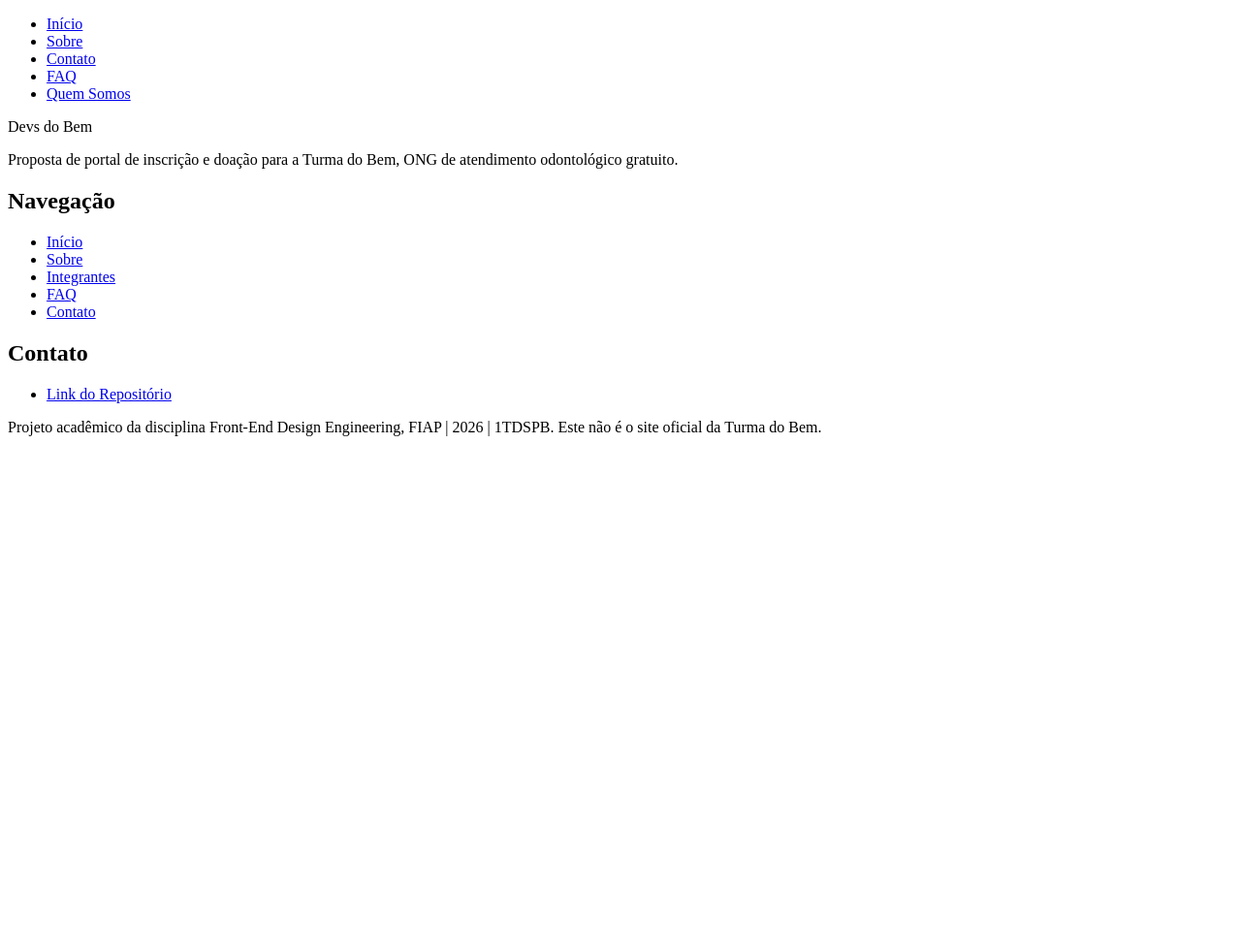
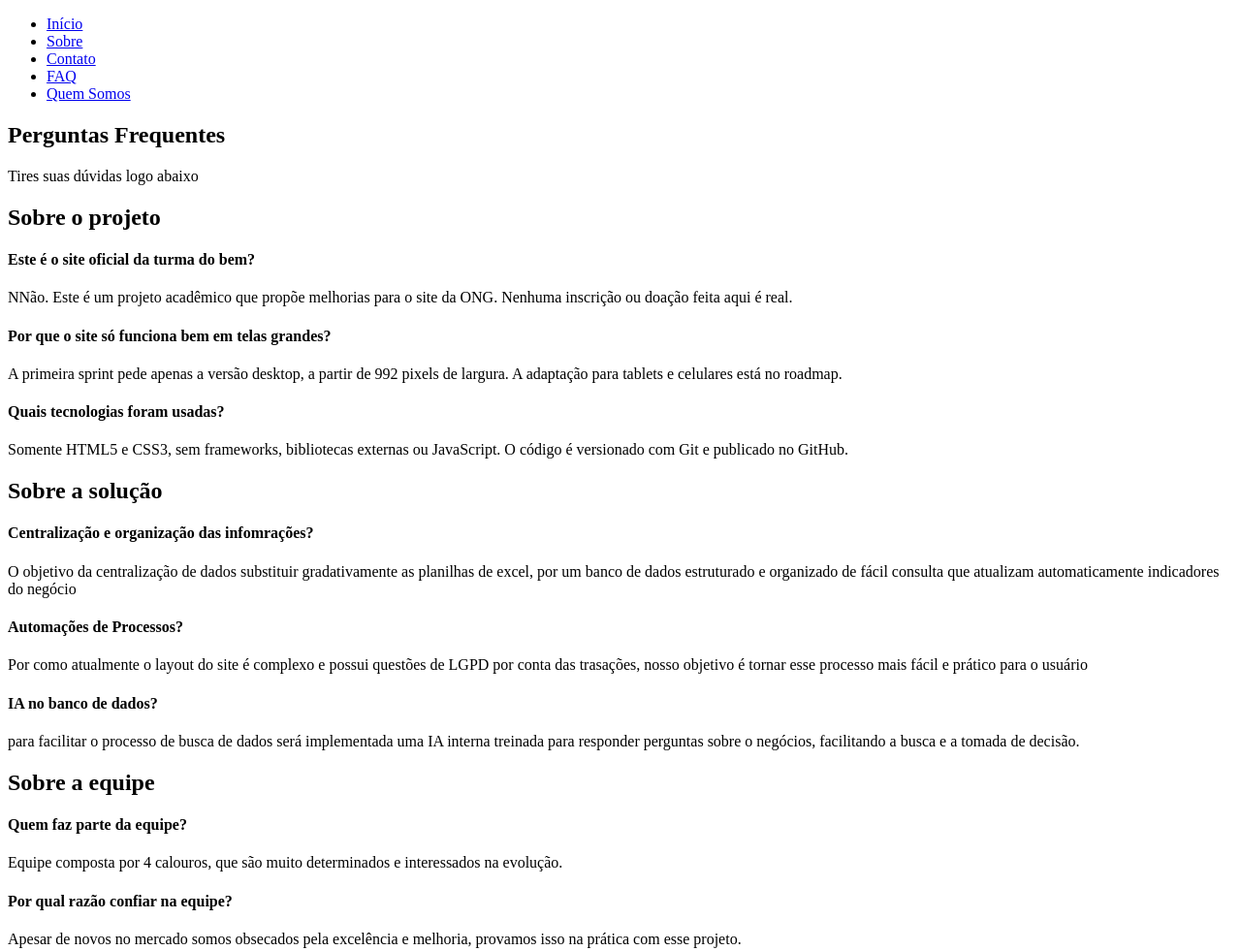
Before and after one commit to PabloAckillys/project_tdb_print1, a plain HTML site: page FAQ.html in a window 1280 px wide. Shown: the top 981 px of the page at 97% size. Before the commit the page ends 800 px from the top, so only its background shows below. Drawn offline with Linux system fonts and the light colour scheme.

Commit message:
FEAT: Atualização da main FAQ.html

```diff
--- a/FAQ.html
+++ b/FAQ.html
@@ -23,6 +23,67 @@
             </nav>
         </div>
     </header>
+    <main><!-- Página de perguntas frequentes -->
+    <section>
+        <div>
+            <h1>Perguntas Frequentes</h1>
+            <p>Tires suas dúvidas logo abaixo</p>
+        </div>
+    </section>
+    <section>
+        <div class="faq-tipo">
+            <div>
+                <h2>Sobre o projeto</h2>
+            </div>
+            <div class="faq">
+                <h4>Este é o site oficial da turma do bem?</h4>
+                <p>NNão. Este é um projeto acadêmico que propõe melhorias para o site da ONG. Nenhuma inscrição ou doação feita aqui é real.</p>
+            </div>
+            <div class="faq">
+                <h4>Por que o site só funciona bem em telas grandes?</h4>
+                <p>A primeira sprint pede apenas a versão desktop, a partir de 992 pixels de largura. A adaptação para tablets e celulares está no roadmap.</p>
+            </div>
+            <div class="faq">
+                <h4>Quais tecnologias foram usadas?</h4>
+                <p>Somente HTML5 e CSS3, sem frameworks, bibliotecas externas ou JavaScript. O código é versionado com Git e publicado no GitHub.</p>
+            </div>
+        </div>
+    </section>
+    <section>
+        <div class="faq-tipo">
+            <div>
+                <h2>Sobre a solução</h2>
+            </div>
+            <div class="faq">
+                <h4>Centralização e organização das infomrações?</h4>
+                <p>O objetivo da centralização de dados substituir gradativamente as planilhas de excel, por um banco de dados estruturado e organizado de fácil consulta que atualizam automaticamente indicadores do negócio</p>
+            </div>
+            <div class="faq">
+                <h4>Automações de Processos?</h4>
+                <p>Por como atualmente o layout do site é complexo e possui questões de LGPD por conta das trasações, nosso objetivo é tornar esse processo mais fácil e prático para o usuário</p>
+            </div>
+            <div class="faq">
+                <h4>IA no banco de dados?</h4>
+                <p>para facilitar o processo de busca de dados será implementada uma IA interna treinada para responder perguntas sobre o negócios, facilitando a busca e a tomada de decisão.</p>
+            </div>
+        </div>
+    </section>
+    <section>
+        <div class="faq-tipo">
+            <div>
+                <h2>Sobre a equipe</h2>
+            </div>
+            <div class="faq">
+                <h4>Quem faz parte da equipe?</h4>
+                <p>Equipe composta por 4 calouros, que são muito determinados e interessados na evolução.</p>
+            </div>
+            <div class="faq">
+                <h4>Por qual razão confiar na equipe?</h4>
+                <p>Apesar de novos no mercado somos obsecados pela excelência e melhoria, provamos isso na prática com esse projeto.</p>
+            </div>
+        </div>
+    </section>
+    </main>
     <!-- ===== RODAPÉ: resumo, navegação e contato (igual em todas as páginas) ===== -->
     <footer class="rodape">
         <div class="rodape-fundo">
```
